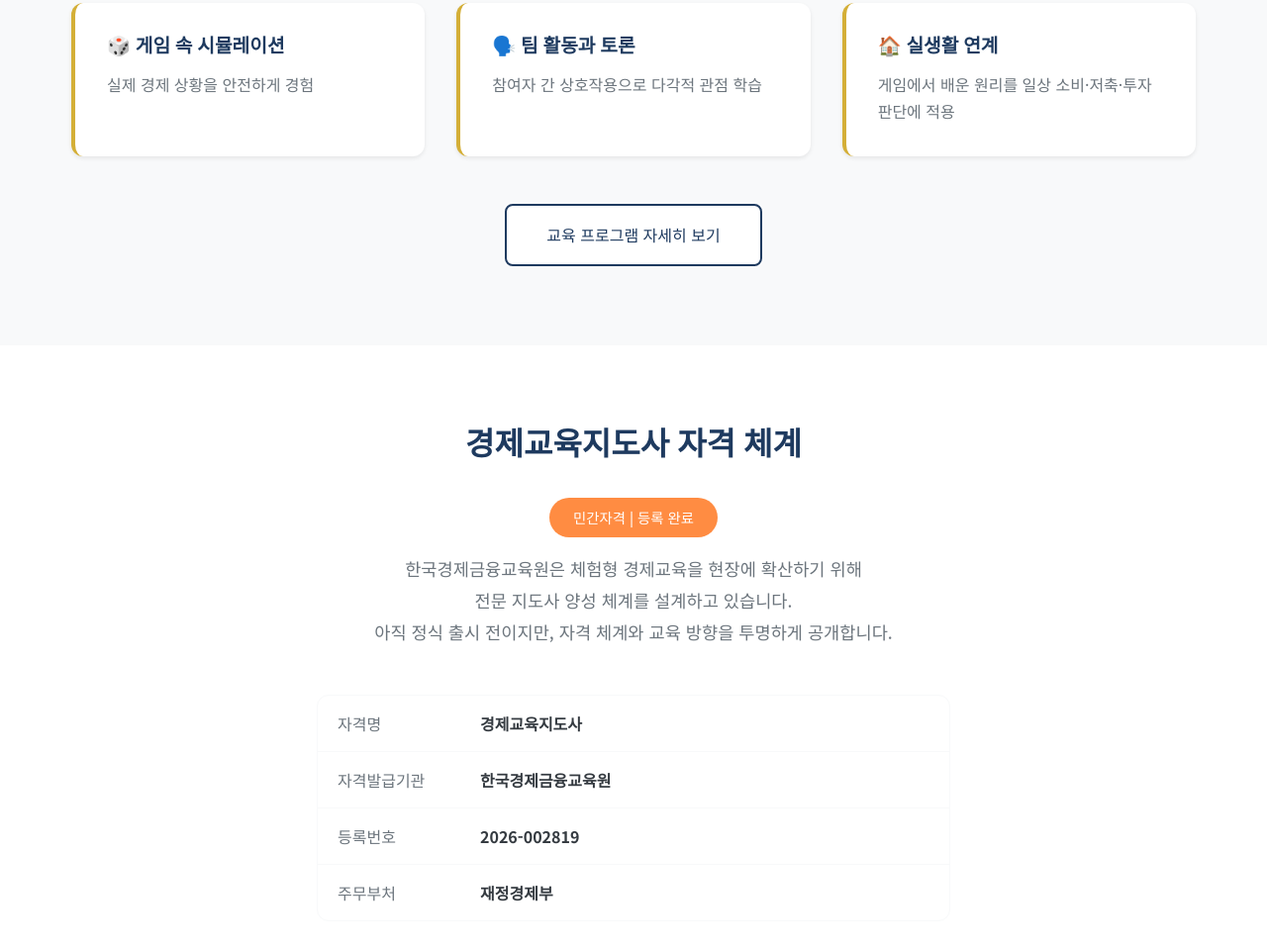
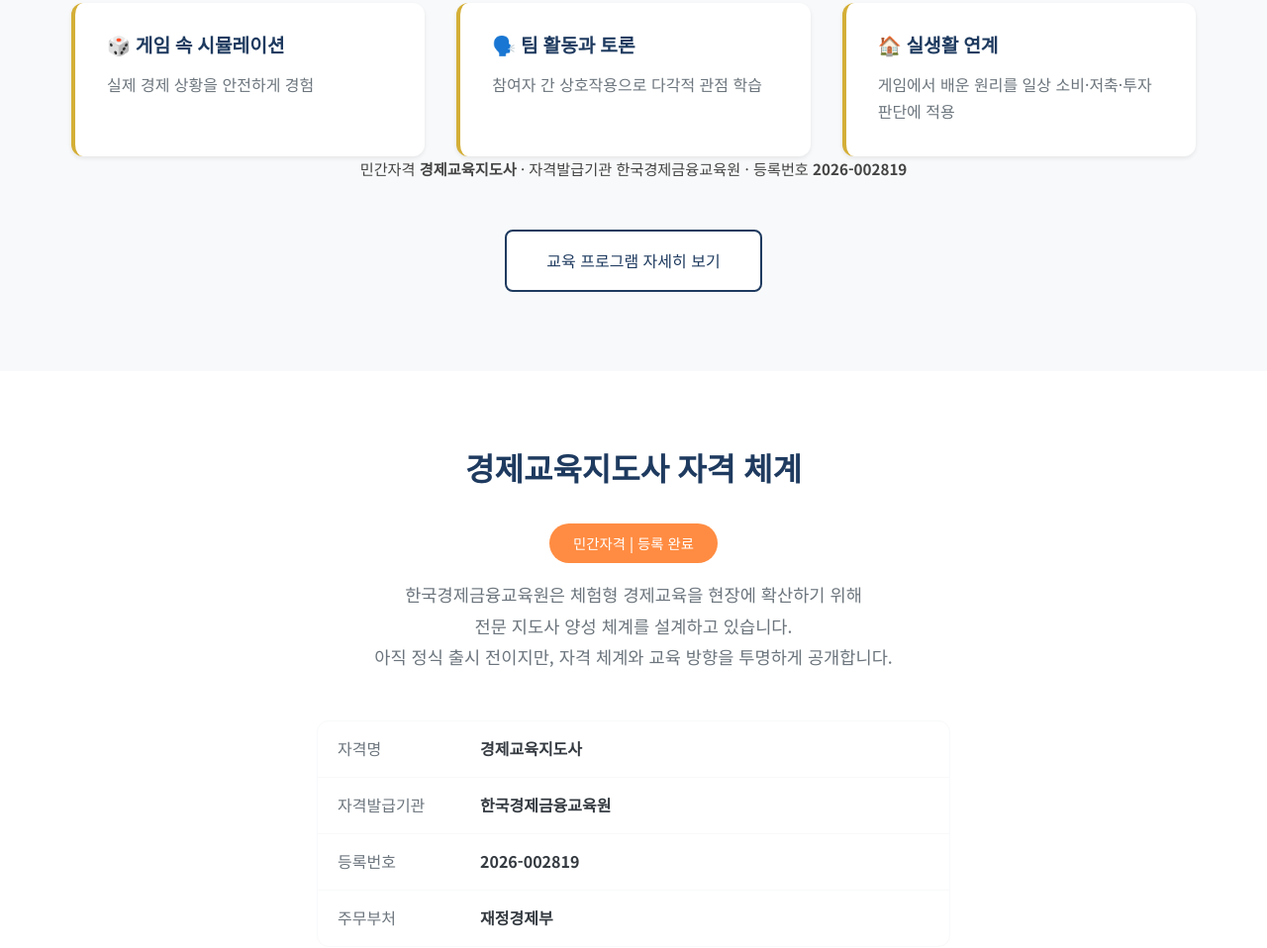
Before and after one commit to limjongweon/test, a plain HTML site: page index.html in a window 1280 px wide. Shown: the part 2298-3256 px from the top of the page at 99% size. Drawn offline with Linux system fonts and the light colour scheme.

Commit message:
교육 과정 섹션에 민간자격 등록 정보 추가
Co-Authored-By: Claude Haiku 5.5 <noreply@anthropic.com>
Claude-Session: https://claude.ai/code/session_01JWY92n4QmrsQ8xZZAfWavq

```diff
--- a/index.html
+++ b/index.html
@@ -122,6 +122,8 @@
                     <p>게임에서 배운 원리를 일상 소비·저축·투자 판단에 적용</p>
                 </div>
             </div>
+
+            <p class="reg-note">민간자격 <strong>경제교육지도사</strong> · 자격발급기관 한국경제금융교육원 · 등록번호 <strong>2026-002819</strong></p>
 
             <div class="cta-center">
                 <a href="#certification" class="cta-button-secondary">교육 프로그램 자세히 보기</a>
--- a/styles.css
+++ b/styles.css
@@ -574,6 +574,13 @@ h4 {
     color: var(--neutral-600, #666);
 }
 
+.reg-note {
+    text-align: center;
+    margin: 0 0 2rem;
+    color: var(--neutral-700, #444);
+    font-size: 0.95rem;
+}
+
 @media (max-width: 480px) {
     .reg-row {
         grid-template-columns: 7rem 1fr;
```
